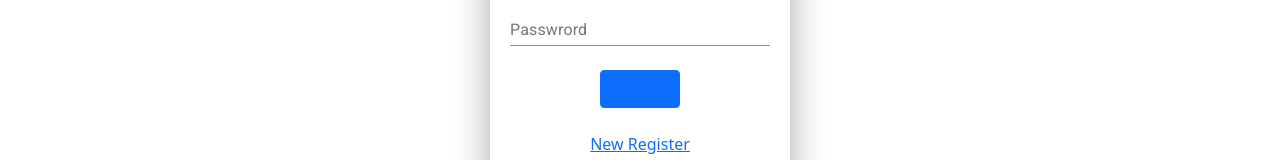
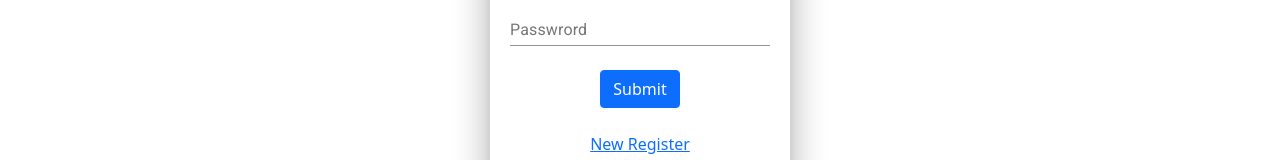
Before and after one commit to hubgenius/New-food, a React (Create React App) app: page / in a window 1280 px wide. Shown: the part 202-362 px from the top of the page. Built offline with nearby package versions, Linux system fonts and the light colour scheme.

Commit message:
reactfood

```diff
--- a/src/Login.js
+++ b/src/Login.js
@@ -32,7 +32,7 @@ const Login = () => {
             localStorage.setItem('token', res.data.token);
             window.location.reload(true)
             if(res.data.success=== true) {
-                // history.push('/User')
+                history.push('/Table')
             }
             // console.log("updare", res)
         })
@@ -110,7 +110,7 @@ const Login = () => {
                         <br />
                         <br />
                         <Grid align='center'>
-                            <Button type='submit' class='btn btn-info' onClick={ postData}><Link to='/User'>Submit </Link></Button>
+                            <Button type='submit' class='btn btn-info' onClick={ postData}>Submit </Button>
                             {/* <Stack spacing={2} sx={{ width: '100%' }}>
                                 <Button variant="outlined" onClick={handleClick}>
 
```
